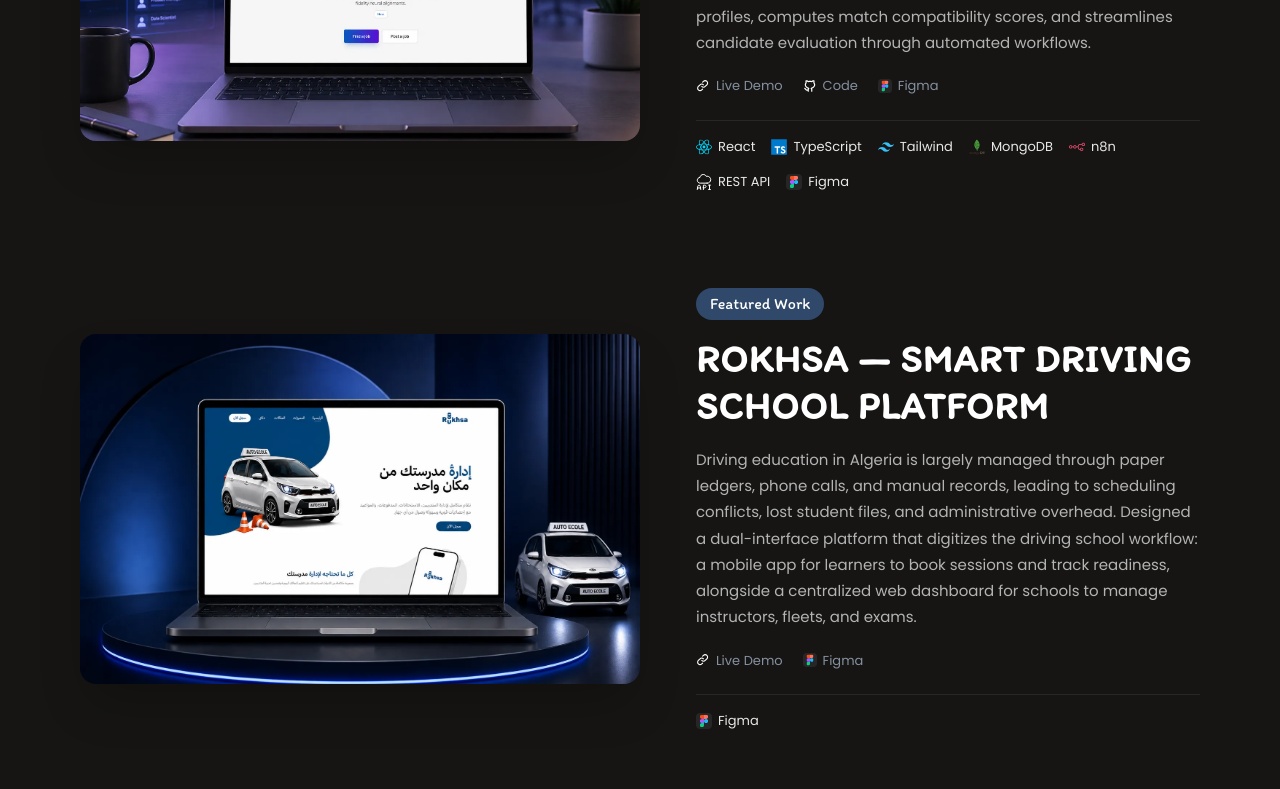
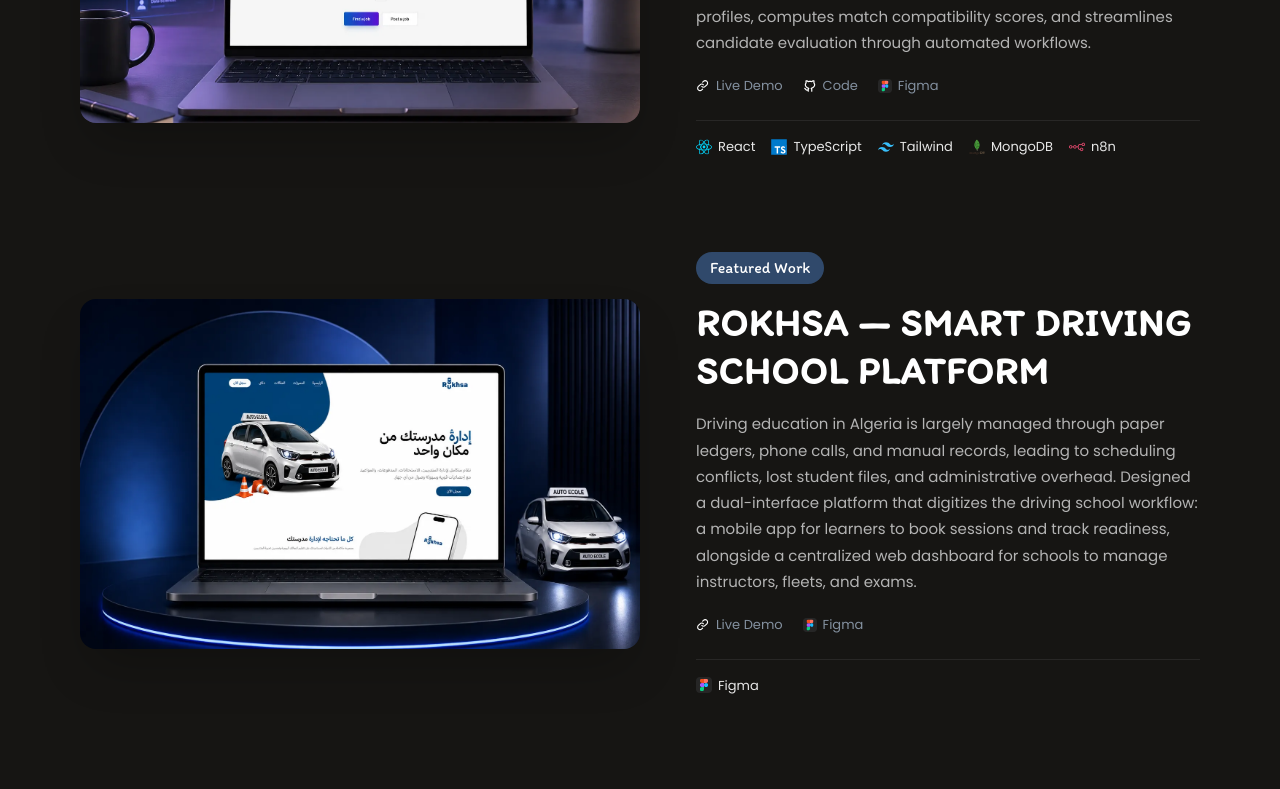
Before and after one commit to lo-ucif/lo__ucif-portfolio, a React (Vite) app: page / in a window 1280 px wide. Shown: the part 3060-3849 px from the top of the page. Built offline with nearby package versions, Linux system fonts and the light colour scheme; a web font is replaced by a local one.

Commit message:
feat: add ProjectCard component with animated layout and external links

```diff
--- a/src/components/layout/SiteHeader.tsx
+++ b/src/components/layout/SiteHeader.tsx
@@ -145,6 +145,7 @@ export function SiteHeader({
           )}
         </motion.button>
       </motion.header>
+
     </>
   );
 }
--- a/src/components/projectcard.tsx
+++ b/src/components/projectcard.tsx
@@ -134,14 +134,16 @@ export default function Projectcard({
           </div>
         )}
 
-        {/* Tech Stack Row */}
-        <div className="flex flex-wrap items-center gap-4 pt-4 border-t border-white/[0.08] w-full mt-2 font-['Poppins'] text-[13px] text-[#a9a9a9]">
-          {tech.map((t) => {
+        {/* Tech Stack Row - strictly single line */}
+        <div className="flex flex-nowrap items-center gap-4 pt-4 border-t border-white/[0.08] w-full mt-2 font-['Poppins'] text-[13px] text-[#a9a9a9] overflow-hidden">
+          {tech.slice(0, 5).map((t, idx) => {
             const Icon = t.icon;
             return (
               <div
                 key={t.label}
-                className="flex items-center gap-1.5 text-white/90"
+                className={`flex shrink-0 items-center gap-1.5 text-white/90 whitespace-nowrap ${
+                  idx >= 4 ? "hidden sm:flex" : ""
+                }`}
               >
                 <Icon width={16} height={16} />
                 <span>{t.label}</span>
```
